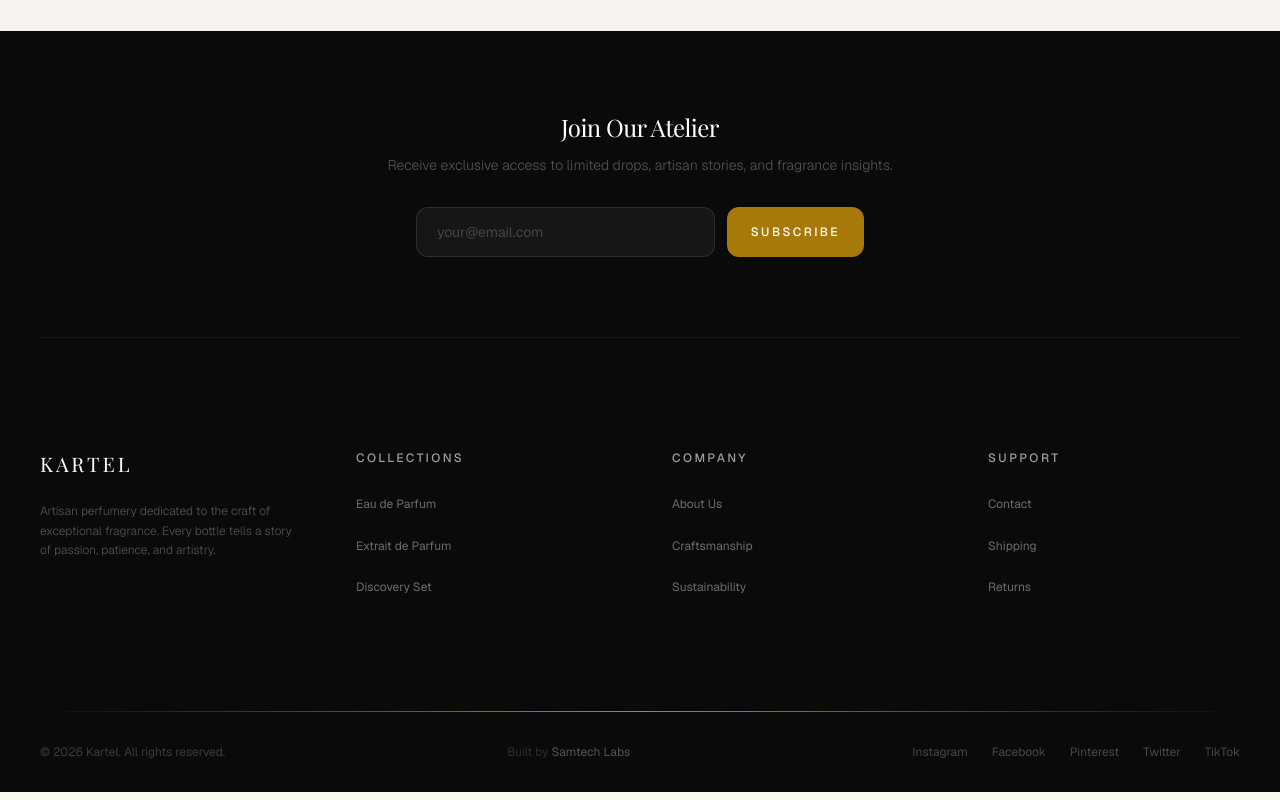
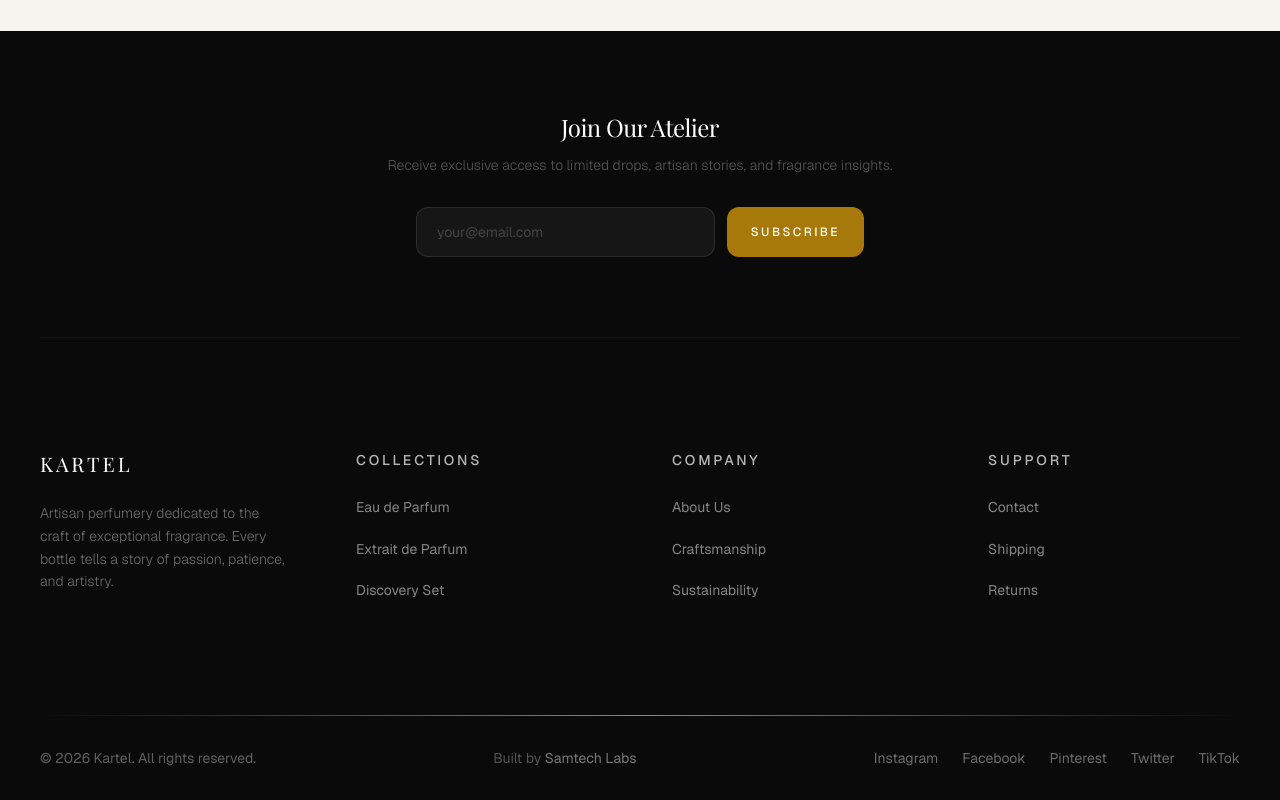
Before and after one commit to Samuel-Dagbo/Kartel-Perfumes, a Next.js app: page / in a window 1280 px wide. Shown: the part 3136-3936 px from the top of the page. Built offline with nearby package versions, Linux system fonts and the light colour scheme; no server answers; the database is empty; a web font is replaced by a local one.

Commit message:
Increase footer text size and opacity for better visibility

```diff
--- a/src/components/storefront/Footer.tsx
+++ b/src/components/storefront/Footer.tsx
@@ -39,42 +39,42 @@ export default function Footer() {
 <h3 className="text-white font-serif text-xl tracking-[0.15em] mb-6">
 KARTEL
               </h3>
-              <p className="text-xs leading-relaxed text-white/30 max-w-xs font-light">
+              <p className="text-sm leading-relaxed text-white/40 max-w-xs font-light">
                 Artisan perfumery dedicated to the craft of exceptional fragrance.
                 Every bottle tells a story of passion, patience, and artistry.
               </p>
             </div>
 
             <div>
-              <h4 className="text-white/60 text-xs tracking-[0.2em] uppercase mb-6 font-medium">
+              <h4 className="text-white/70 text-sm tracking-[0.2em] uppercase mb-6 font-medium">
                 Collections
               </h4>
               <ul className="space-y-4">
-                <li><Link href="/shop" className="text-xs text-white/40 hover:text-gold transition-colors duration-200">Eau de Parfum</Link></li>
-                <li><Link href="/shop" className="text-xs text-white/40 hover:text-gold transition-colors duration-200">Extrait de Parfum</Link></li>
-                <li><Link href="/shop" className="text-xs text-white/40 hover:text-gold transition-colors duration-200">Discovery Set</Link></li>
+                <li><Link href="/shop" className="text-sm text-white/50 hover:text-gold transition-colors duration-200">Eau de Parfum</Link></li>
+                <li><Link href="/shop" className="text-sm text-white/50 hover:text-gold transition-colors duration-200">Extrait de Parfum</Link></li>
+                <li><Link href="/shop" className="text-sm text-white/50 hover:text-gold transition-colors duration-200">Discovery Set</Link></li>
               </ul>
             </div>
 
             <div>
-              <h4 className="text-white/60 text-xs tracking-[0.2em] uppercase mb-6 font-medium">
+              <h4 className="text-white/70 text-sm tracking-[0.2em] uppercase mb-6 font-medium">
                 Company
               </h4>
               <ul className="space-y-4">
-                <li><Link href="/#about" className="text-xs text-white/40 hover:text-gold transition-colors duration-200">About Us</Link></li>
-                <li><Link href="/#about" className="text-xs text-white/40 hover:text-gold transition-colors duration-200">Craftsmanship</Link></li>
-                <li><Link href="/#about" className="text-xs text-white/40 hover:text-gold transition-colors duration-200">Sustainability</Link></li>
+                <li><Link href="/#about" className="text-sm text-white/50 hover:text-gold transition-colors duration-200">About Us</Link></li>
+                <li><Link href="/#about" className="text-sm text-white/50 hover:text-gold transition-colors duration-200">Craftsmanship</Link></li>
+                <li><Link href="/#about" className="text-sm text-white/50 hover:text-gold transition-colors duration-200">Sustainability</Link></li>
               </ul>
             </div>
 
             <div>
-              <h4 className="text-white/60 text-xs tracking-[0.2em] uppercase mb-6 font-medium">
+              <h4 className="text-white/70 text-sm tracking-[0.2em] uppercase mb-6 font-medium">
                 Support
               </h4>
               <ul className="space-y-4">
-                <li><Link href="/#about" className="text-xs text-white/40 hover:text-gold transition-colors duration-200">Contact</Link></li>
-                <li><Link href="/#about" className="text-xs text-white/40 hover:text-gold transition-colors duration-200">Shipping</Link></li>
-                <li><Link href="/#about" className="text-xs text-white/40 hover:text-gold transition-colors duration-200">Returns</Link></li>
+                <li><Link href="/#about" className="text-sm text-white/50 hover:text-gold transition-colors duration-200">Contact</Link></li>
+                <li><Link href="/#about" className="text-sm text-white/50 hover:text-gold transition-colors duration-200">Shipping</Link></li>
+                <li><Link href="/#about" className="text-sm text-white/50 hover:text-gold transition-colors duration-200">Returns</Link></li>
               </ul>
             </div>
           </div>
@@ -83,30 +83,30 @@ KARTEL
         <div className="gold-line" />
 
         <div className="py-8 flex flex-col sm:flex-row items-center justify-between gap-4">
-          <p className="text-xs text-white/20">
+          <p className="text-sm text-white/35">
             &copy; {new Date().getFullYear()} Kartel. All rights reserved.
           </p>
-          <p className="text-xs text-white/15">
+          <p className="text-sm text-white/30">
             Built by{" "}
             <a
               href="https://samtechlabs.vercel.app/"
               target="_blank"
               rel="noopener noreferrer"
-              className="text-white/30 hover:text-gold transition-colors duration-200"
+              className="text-white/45 hover:text-gold transition-colors duration-200"
             >
               Samtech Labs
             </a>
           </p>
           <div className="flex items-center gap-6">
-            <span className="text-xs text-white/25 hover:text-white/40 transition-colors duration-200 cursor-pointer">Instagram</span>
-            <span className="text-xs text-white/25 hover:text-white/40 transition-colors duration-200 cursor-pointer">Facebook</span>
-            <span className="text-xs text-white/25 hover:text-white/40 transition-colors duration-200 cursor-pointer">Pinterest</span>
-            <span className="text-xs text-white/25 hover:text-white/40 transition-colors duration-200 cursor-pointer">Twitter</span>
+            <span className="text-sm text-white/40 hover:text-white/60 transition-colors duration-200 cursor-pointer">Instagram</span>
+            <span className="text-sm text-white/40 hover:text-white/60 transition-colors duration-200 cursor-pointer">Facebook</span>
+            <span className="text-sm text-white/40 hover:text-white/60 transition-colors duration-200 cursor-pointer">Pinterest</span>
+            <span className="text-sm text-white/40 hover:text-white/60 transition-colors duration-200 cursor-pointer">Twitter</span>
             <a
               href="https://www.tiktok.com/@kartel.perfumes?_r=1&_t=ZS-96xF8rDTXRo"
               target="_blank"
               rel="noopener noreferrer"
-              className="text-xs text-white/25 hover:text-white/40 transition-colors duration-200 cursor-pointer"
+              className="text-sm text-white/40 hover:text-white/60 transition-colors duration-200 cursor-pointer"
             >
               TikTok
             </a>
```
